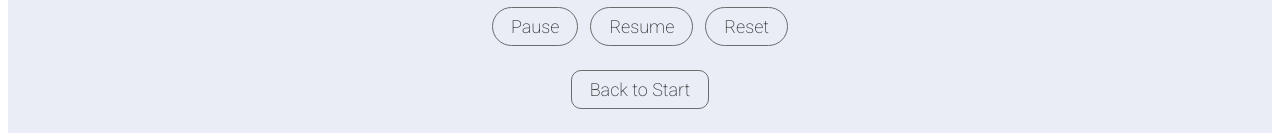
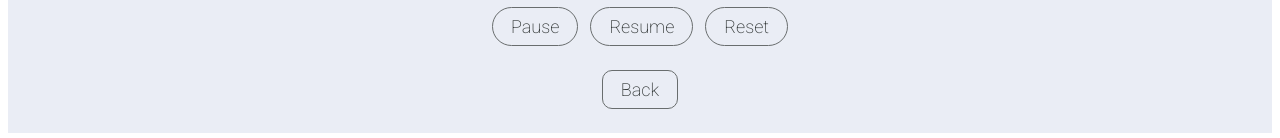
Before and after one commit to jackyw0/pcrTimer, a plain HTML site: page pcr-timer.html in a window 1280 px wide. Shown: the part 838-976 px from the top of the page. Drawn offline with Linux system fonts and the light colour scheme.

Commit message:
Update pcr-timer.html

```diff
--- a/pcr-timer.html
+++ b/pcr-timer.html
@@ -45,7 +45,7 @@
 <button class=resumeButton onclick="resumeTimer()">Resume</button>
 <button class=resetButton onclick="resetTimer()">Reset</button>
 </div>
-<button class="backButton" onclick="window.location.href='index.html'">Back to Start</button>
+<button class="backButton" onclick="window.location.href='index.html'">Back</button>
 </div>
 </div>
 
```
